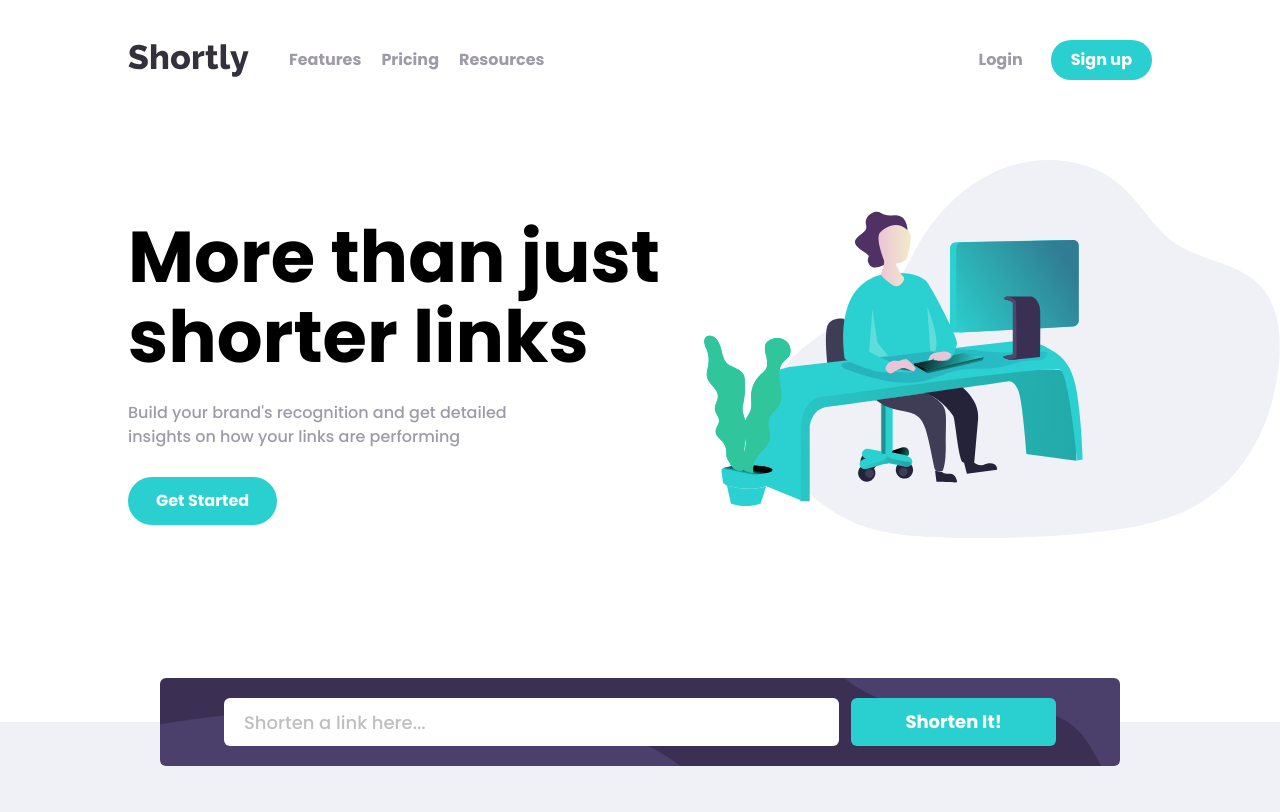
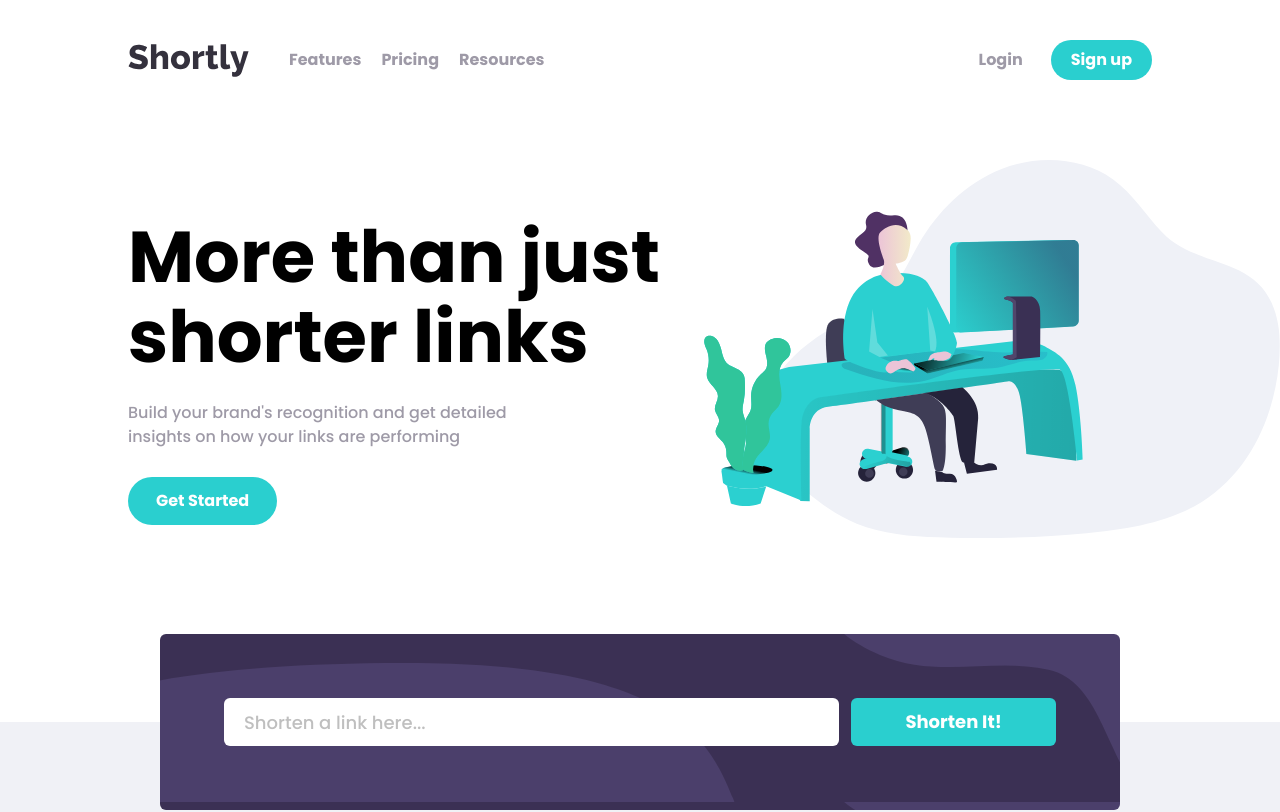
Before and after one commit to phichayut-pak/url-shortening, a Next.js app: page / in a window 1280 px wide. Shown: the top 812 px of the page. Built offline with nearby package versions, Linux system fonts and the light colour scheme.

Commit message:
fixed input padding

```diff
--- a/components/InputBox.jsx
+++ b/components/InputBox.jsx
@@ -63,7 +63,7 @@ const InputBox = ({ className, onSubmitLink }) => {
   }
 
   return (
-    <div id="input_bg" className={`${classes.input_bg} absolute left-0 right-0 ml-auto mr-auto w-11/12 lg:w-3/4 -bottom-[4.5rem] lg:-bottom-11 py-5 bg-dark-violet px-7 lg:px-16 rounded-md`}>
+    <div id="input_bg" className={`${classes.input_bg} absolute left-0 right-0 ml-auto mr-auto w-11/12 lg:w-3/4 -bottom-[4.5rem] lg:-bottom-[5.5rem] py-5 lg:py-16 bg-dark-violet px-7 lg:px-16 rounded-md`}>
       <form onSubmit={submitHandler} className='flex flex-col lg:flex-row justify-start items-center space-x-0 space-y-3 lg:space-x-3 lg:space-y-0'>
 
         <input id="input_link" ref={link} type="text" className={`w-full lg:w-9/12 h-12 rounded-md px-5 font-poppins font-medium text-gray placeholder:font-poppins placeholder:font-medium placeholder:text-gray text-lg placeholder:text-lg outline-none ${!isValid.status ? 'border-2 border-red' : ''}`} placeholder='Shorten a link here...'/>
```
